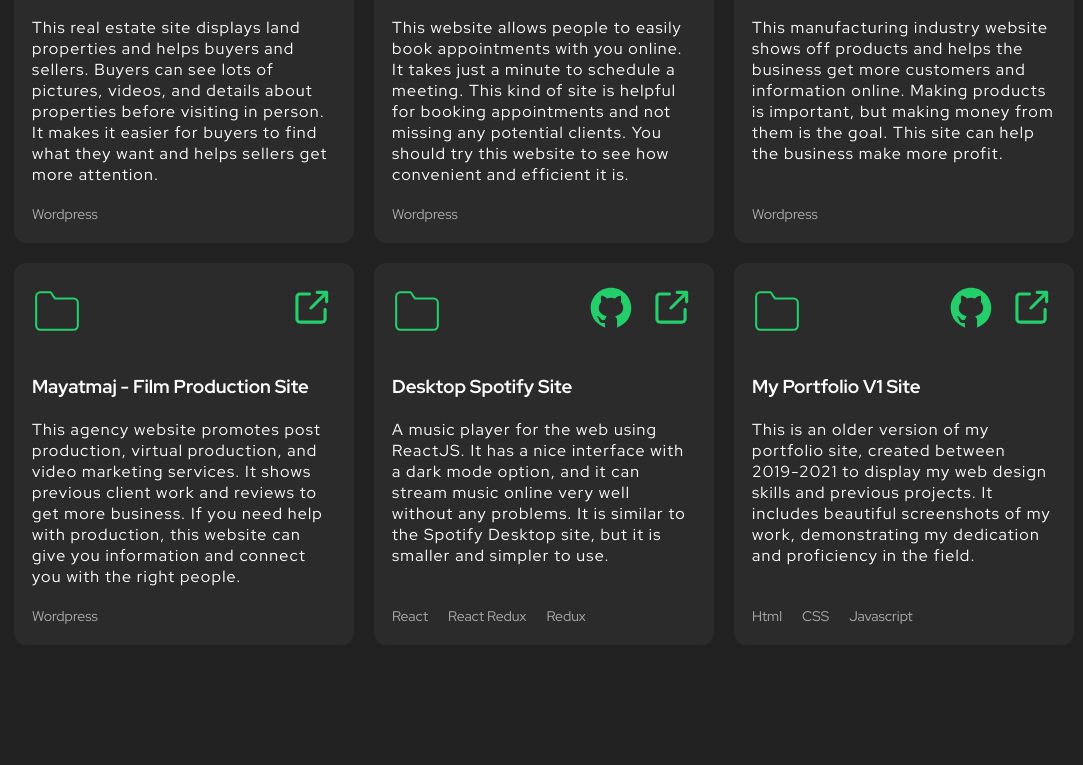
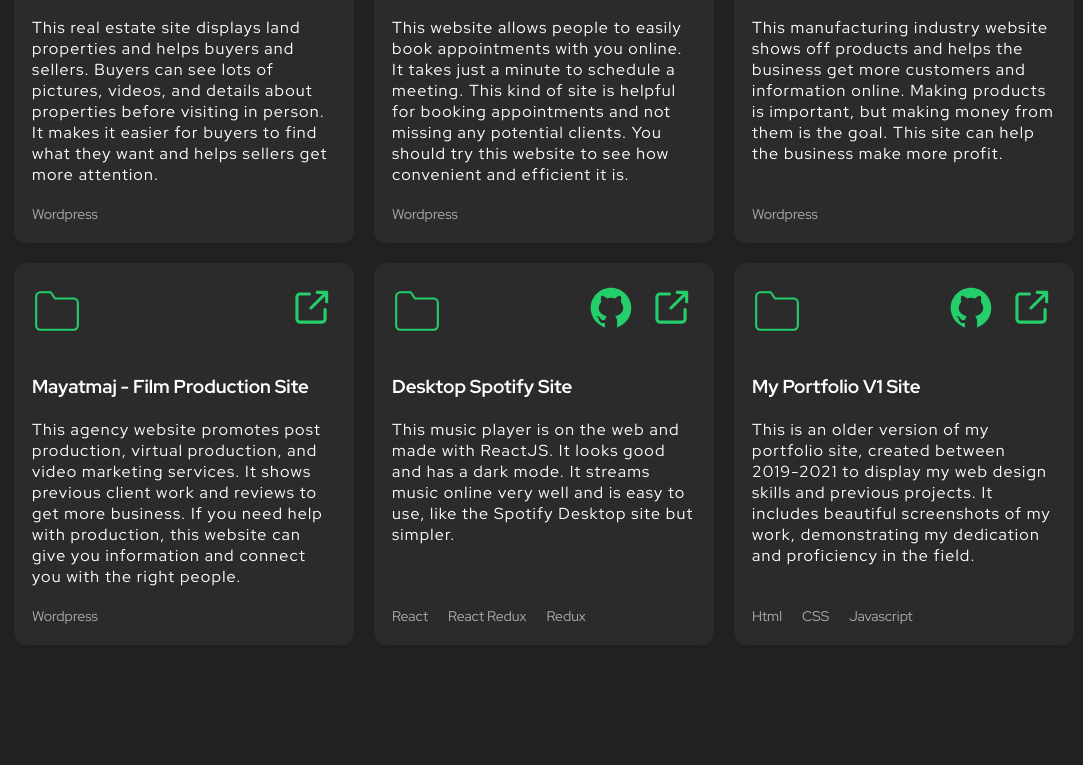
Before and after one commit to CodeVinayak/Portfolio-v2, a React (Create React App) app: page / in a window 1280 px wide. Shown: the part 2000-2765 px from the top of the page, without its empty margins (96-1179 px from the left). Built offline with nearby package versions, Linux system fonts and the light colour scheme.

Commit message:
Update Portfolio.tsx

```diff
--- a/src/components/Portfolio/Portfolio.tsx
+++ b/src/components/Portfolio/Portfolio.tsx
@@ -203,7 +203,7 @@ export function Portfolio() {
             <div className="body">
               <h3>Desktop Spotify Site</h3>
               <p>
-              A music player for the web using ReactJS. It has a nice interface with a dark mode option, and it can stream music online very well without any problems. It is similar to the Spotify Desktop site, but it is smaller and simpler to use.
+              This music player is on the web and made with ReactJS. It looks good and has a dark mode. It streams music online very well and is easy to use, like the Spotify Desktop site but simpler.
               </p>
             </div>
             <footer>
```
